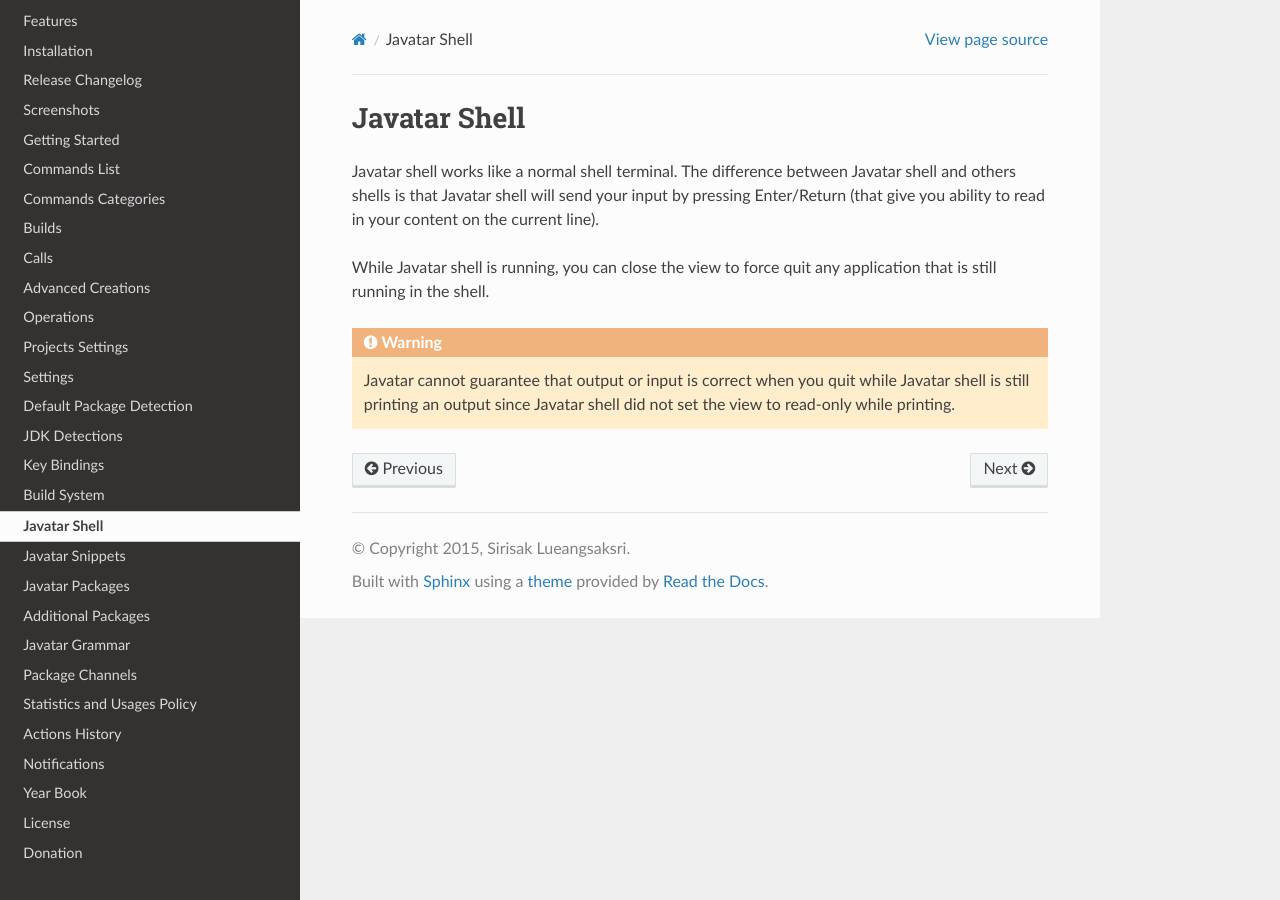
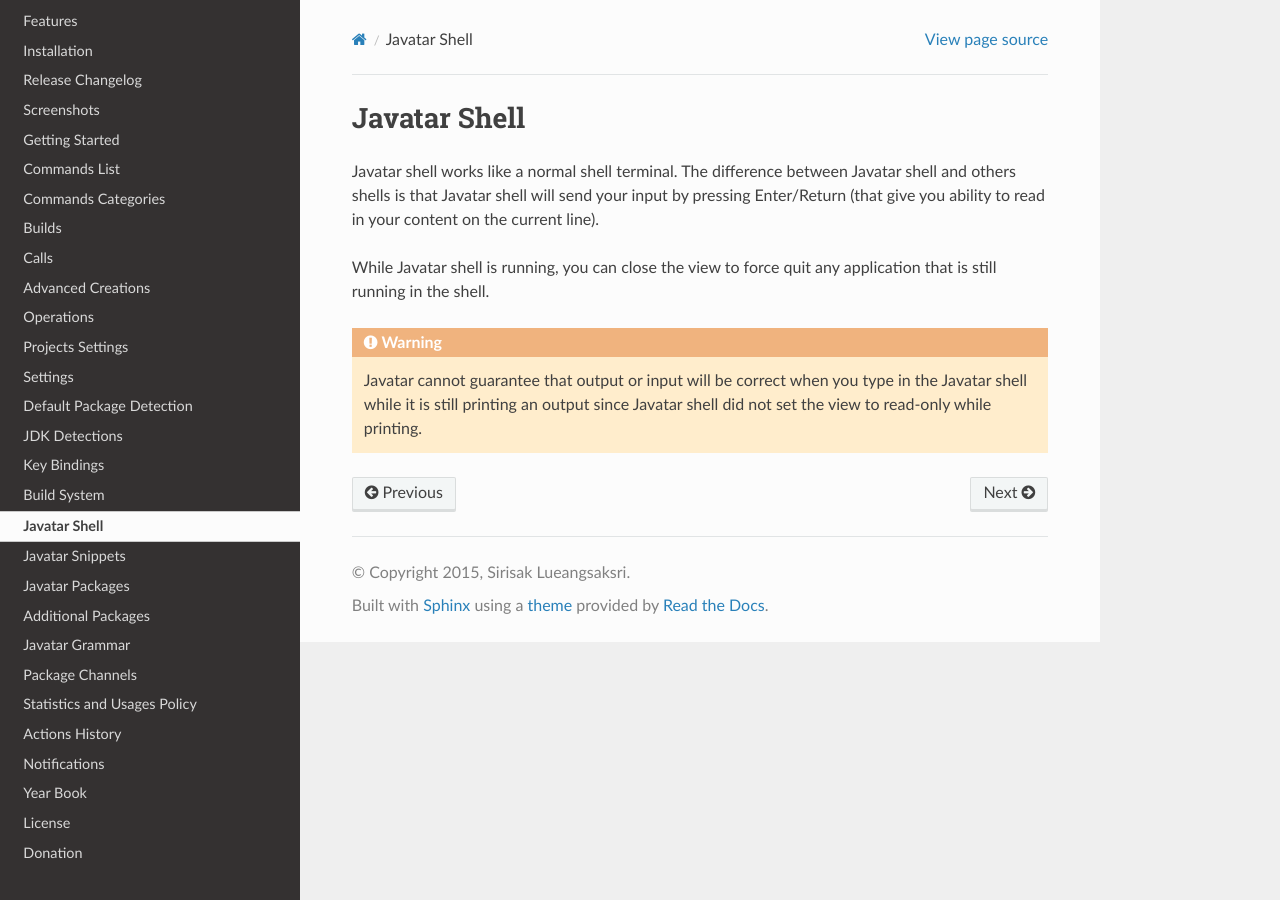
Before and after one commit to spywhere/JavatarDoc, a Sphinx documentation site: the page built from source/javatar_shell.rst, in a window 1280 px wide. Built offline with Sphinx 7.4.7 and the Read the Docs theme 2.0.0, drawn with Linux system fonts in a browser that asks for light colours.

Commit message:
Clearer last paragraph

```diff
--- a/source/javatar_shell.rst
+++ b/source/javatar_shell.rst
@@ -10,4 +10,4 @@ The difference between |J| shell and others shells is that |J| shell will send y
 
 While |J| shell is running, you can close the view to force quit any application that is still running in the shell.
 
-.. warning:: |J| cannot guarantee that output or input is correct when you quit while |J| shell is still printing an output since |J| shell did not set the view to read-only while printing.
+.. warning:: |J| cannot guarantee that output or input will be correct when you type in the |J| shell while it is still printing an output since |J| shell did not set the view to read-only while printing.
```
